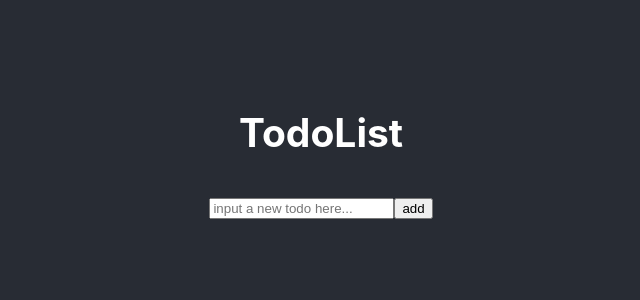
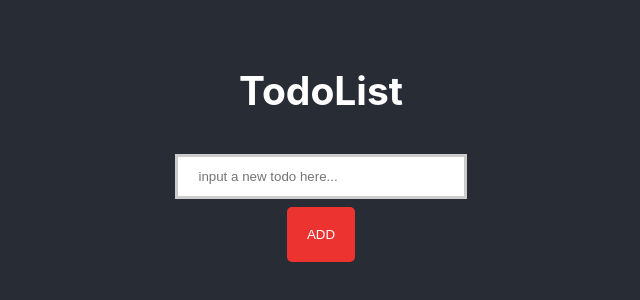
Before and after one commit to reyesha/to-do-list, a React (Create React App) app: page / in a window 1280 px wide. Shown: the part 252-552 px from the top of the page, without its empty margins (319-959 px from the left). Built offline with nearby package versions, Linux system fonts and the light colour scheme.

Commit message:
[TodoList] [Christian & Hannah] feature: added design for the button

```diff
--- a/src/App.css
+++ b/src/App.css
@@ -67,6 +67,41 @@ ul li:hover {
   background: #bbb;
 }
 
+input[type=text] {
+  width: 100%;
+  padding: 12px 20px;
+  margin: 8px 0;
+  box-sizing: border-box;
+  border: 3px solid #ccc;
+  -webkit-transition: 0.5s;
+  transition: 0.5s;
+  outline: none;
+}
+
+input[type=text]:focus {
+  border: 3px solid #555;
+}
+
+.example_a {
+  color: #fff !important;
+  text-transform: uppercase;
+  text-decoration: none;
+  background: #ed3330;
+  padding: 20px;
+  border-radius: 5px;
+  display: inline-block;
+  border: none;
+  transition: all 0.4s ease 0s;
+}
+
+.example_a:hover {
+  background: #434343;
+  letter-spacing: 1px;
+  -webkit-box-shadow: 0px 5px 40px -10px rgba(0,0,0,0.57);
+  -moz-box-shadow: 0px 5px 40px -10px rgba(0,0,0,0.57);
+  box-shadow: 5px 40px -10px rgba(0,0,0,0.57);
+  transition: all 0.4s ease 0s;
+}
 
 @keyframes App-logo-spin {
   from {
--- a/src/components/TodoGenerator.js
+++ b/src/components/TodoGenerator.js
@@ -19,7 +19,7 @@ class TodoGenerator extends Component {
                 <form onSubmit = {this.onSubmit}>
                     <span>
                         <input type = "text" placeholder = "input a new todo here..." id="todoInput" name="todoInput"/>
-                        <input type = "submit" value="add" />
+                        <input type = "submit" value="ADD" class="example_a"/>
                     </span>
                 </form>
             </div>
```
